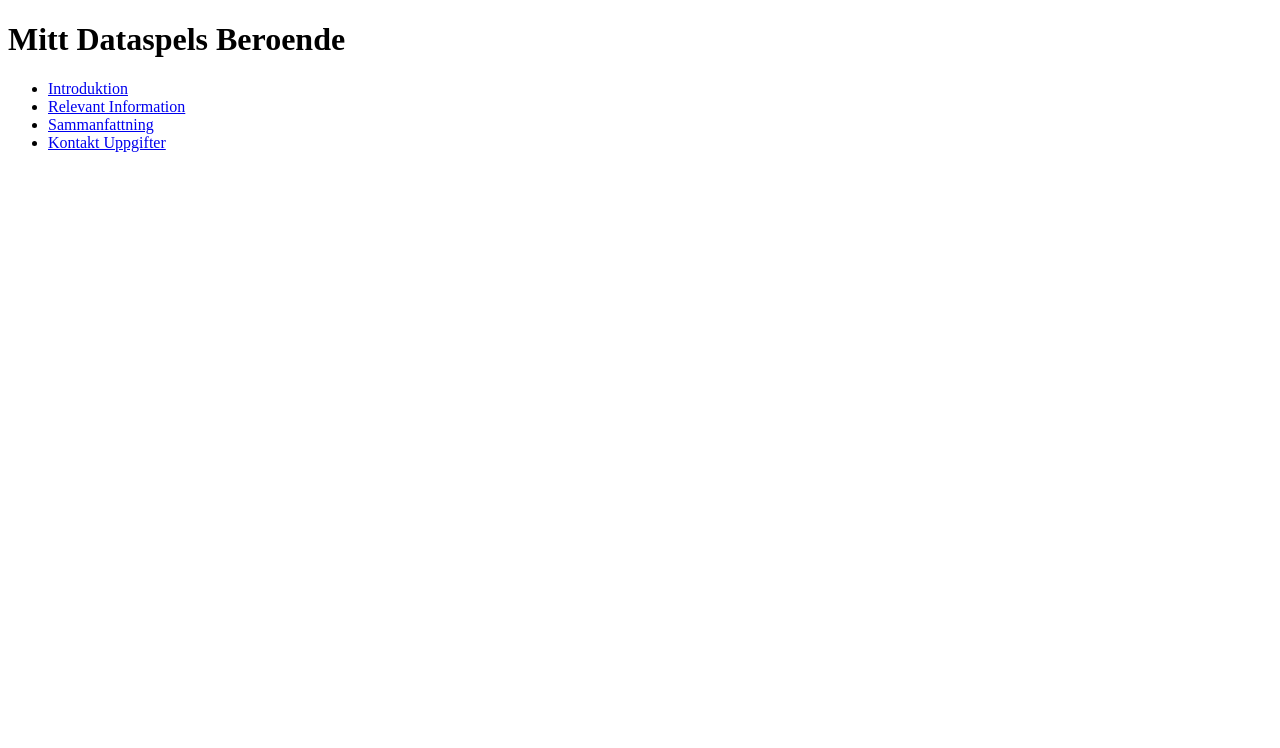
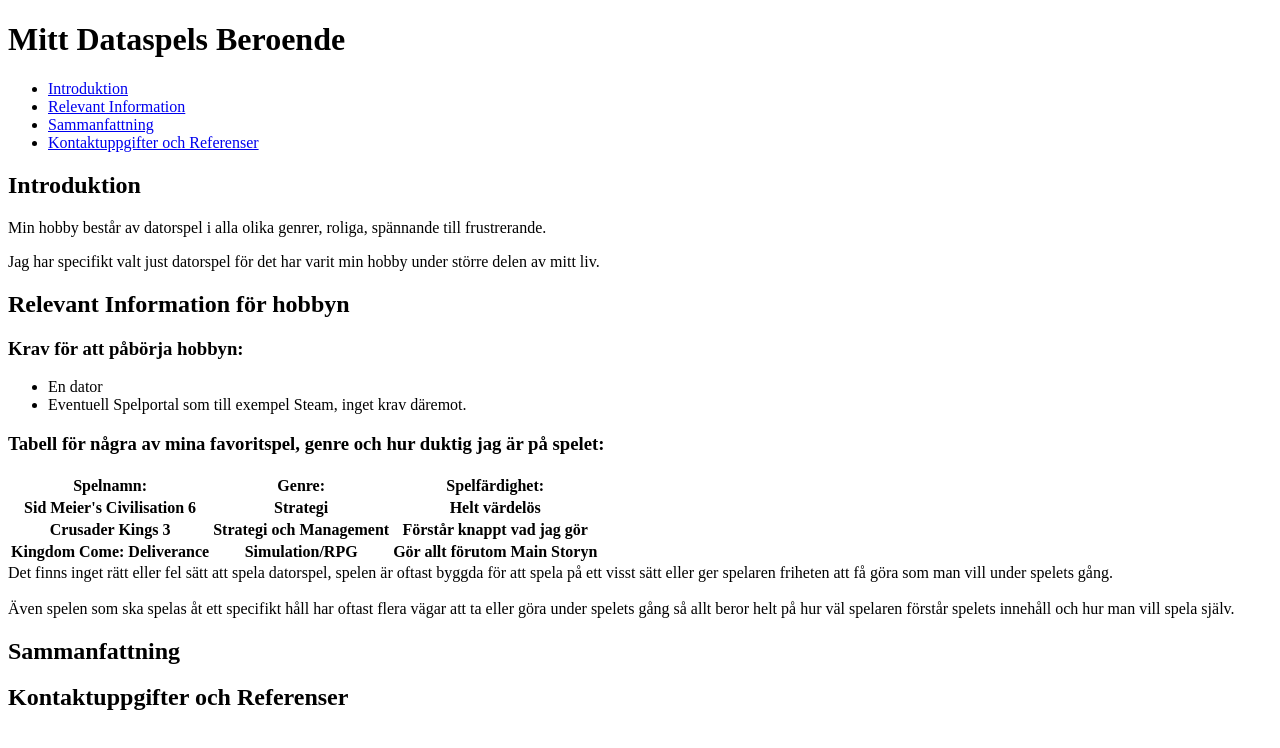
Before and after one commit to Zyzero95/Min-Hobby-Sida, a plain HTML site: page index.html in a window 1280 px wide. Drawn offline with Linux system fonts and the light colour scheme.

Commit message:
Påbörjat skapa innehåll för hobbysidan.

```diff
--- a/index.html
+++ b/index.html
@@ -1,28 +1,73 @@
 <!doctype html>
-<html>
+<html lang="sv">
     <head>
         <meta charset="UTF-8">
+        <meta name="viewport" content="width=device-width, initial-scale=1.0">
         <title>DataSpelHobby</title>
-        <h1>Mitt Dataspels Beroende</h1>
+
+    </head>
+    <main>
+        <header>
+            <h1>Mitt Dataspels Beroende</h1>
         <nav>
             <ul>
                 <li><a href="introduction">Introduktion</a></li>
                 <li><a href="relevantinformation">Relevant Information</a></li>
                 <li><a href="summary">Sammanfattning</a></li>
-                <li><a href="contact">Kontakt Uppgifter</a></li>
+                <li><a href="contact">Kontaktuppgifter och Referenser</a></li>
             </ul>
         </nav>
-    </head>
-    <main>
+        </header>
         <section id="introduction">
-
+            <h2>Introduktion</h2>
+            <p>Min hobby består av datorspel i alla olika genrer, roliga, spännande till frustrerande.</p>
+            <p>Jag har specifikt valt just datorspel för det har varit min hobby under större delen av mitt liv.</p>
         </section>
         <section id="relevantinformation">
+            <h2>Relevant Information för hobbyn</h2>
+            <h3>Krav för att påbörja hobbyn:</h3>
+            <ul>
+                <li>En dator</li>
+                <li>Eventuell Spelportal som till exempel Steam, inget krav däremot.</li>
+            </ul>
+            <h3>Tabell för några av mina favoritspel, genre och hur duktig jag är på spelet:</h3>
+            <table>
+                <tr>
+                    <th>Spelnamn:</th>
+                    <th>Genre:</th>
+                    <th>Spelfärdighet:</th>
+                </tr>
+                <tr>
+                    <th>Sid Meier's Civilisation 6</th>
+                    <th>Strategi</th>
+                    <th>Helt värdelös</th>
+                </tr>
+                <tr>
+                    <th>Crusader Kings 3</th>
+                    <th>Strategi och Management</th>
+                    <th>Förstår knappt vad jag gör</th>
+                </tr>
+                <tr>
+                    <th>Kingdom Come: Deliverance</th>
+                    <th>Simulation/RPG</th>
+                    <th>Gör allt förutom Main Storyn</th>
+                </tr>
+            </table>
+            <article>
+                Det finns inget rätt eller fel sätt att spela datorspel,
+                spelen är oftast byggda för att spela på ett visst sätt eller
+                ger spelaren friheten att få göra som man vill under spelets gång.<br><br>
+                Även spelen som ska spelas åt ett specifikt håll har oftast flera
+                vägar att ta eller göra under spelets gång så allt beror helt på
+                hur väl spelaren förstår spelets innehåll och hur man vill spela själv.
 
+            </article>
         </section>
         <section id="summary">
-
+            <h2>Sammanfattning</h2>
         </section>
-        <footer id="contact"></footer>
     </main>
+    <footer id="contact">
+        <h2>Kontaktuppgifter och Referenser</h2>
+    </footer>
 </html>
```
Also changed, not shown: styles.css (added).
